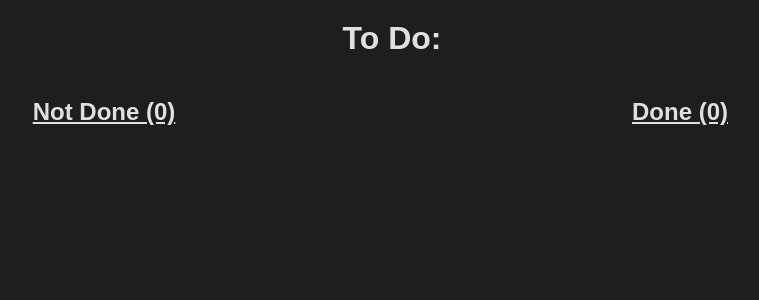
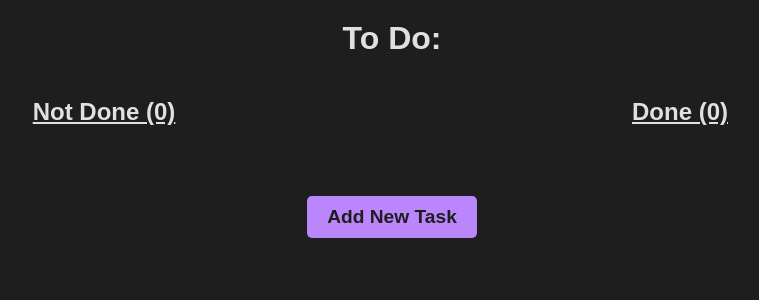
Before and after one commit to Angel-L-G/AngelDSW, a Django app: page /tasks/ in a window 1280 px wide. Shown: the top 300 px of the page, without its empty margins (248-1007 px from the left). Run offline with Django 5.2, Linux system fonts and the light colour scheme; data that the repository does not hold is empty.

Commit message:
feat: add_task form done and working

```diff
--- a/django_basico/ultra-task/task/static/task/styles.css
+++ b/django_basico/ultra-task/task/static/task/styles.css
@@ -1,3 +1,4 @@
+/* BASE STYLES */
 body {
   font-family: "Arial", sans-serif;
   margin: 0;
@@ -24,10 +25,18 @@
   justify-content: center;
 }
 
+/*CARD STYLES*/
+
 .innerContainer {
   display: flex;
   flex-direction: column;
   flex-basis: 40%;
+}
+
+.scrollContainer {
+  max-height: 550px;
+  overflow-y: auto;
+  margin-top: 20px;
 }
 
 .taskCard {
@@ -104,3 +113,101 @@
 .doneText {
   text-decoration: line-through;
 }
+
+.addTaskContainer {
+  text-align: center;
+  margin: 30px 0;
+}
+
+.addTaskContainer a {
+  display: inline-block;
+  background-color: #bb86fc;
+  color: #1e1e1e;
+  padding: 10px 20px;
+  border-radius: 5px;
+  font-size: 1.2em;
+  font-weight: bold;
+  text-decoration: none;
+  transition: background-color 0.3s ease, transform 0.3s ease;
+}
+
+.addTaskContainer a:hover {
+  background-color: #a05ad9;
+  transform: scale(1.05);
+}
+
+.addTaskContainer a:active {
+  transform: scale(0.95);
+}
+
+/*FORM STYLES*/
+
+form {
+  background-color: #2e2e2e;
+  border: 1px solid #4b0082;
+  border-radius: 8px;
+  padding: 20px;
+  max-width: 600px;
+  margin: 20px auto;
+  box-shadow: 0 4px 6px rgba(0, 0, 0, 0.5);
+}
+
+form:hover {
+  box-shadow: 0 8px 12px rgba(0, 0, 0, 0.7);
+}
+
+label {
+  color: #bb86fc;
+  font-size: 1.1em;
+  margin-bottom: 5px;
+  display: block;
+}
+
+input[type="text"],
+textarea {
+  width: 90%;
+  padding: 10px;
+  margin-bottom: 15px;
+  border: 1px solid #4b0082;
+  border-radius: 5px;
+  background-color: #1e1e1e;
+  color: #e0e0e0;
+  font-size: 1em;
+}
+
+input[type="text"]:focus,
+textarea:focus {
+  outline: none;
+  border-color: #bb86fc;
+}
+
+textarea {
+  min-height: 100px;
+  resize: vertical;
+}
+
+input[type="checkbox"] {
+  margin-right: 10px;
+}
+
+label.checkbox-label {
+  display: flex;
+  align-items: center;
+  color: #e0e0e0;
+}
+
+.btn {
+  background-color: #bb86fc;
+  border: none;
+  padding: 10px 20px;
+  border-radius: 5px;
+  color: #1e1e1e;
+  font-size: 1em;
+  font-weight: bold;
+  cursor: pointer;
+  transition: background-color 0.3s ease;
+}
+
+.btn:hover {
+  background-color: #a05ad9;
+}
--- a/django_basico/ultra-task/task/templates/task/home.html
+++ b/django_basico/ultra-task/task/templates/task/home.html
@@ -10,6 +10,8 @@
     <div class="container">
         <div class="innerContainer">
             <h2 class="text"><a href="{% url 'task:done' %}" class="text">Not Done ({{ uncompleted|length }})</a></h2>
+
+            <div class="scrollContainer">
                 {% for task in uncompleted %}
                     <div class="taskCard">
                         <div class="taskHeader">
@@ -28,9 +30,11 @@
                     </div>
                 {% endfor %}
             </div>
+        </div>
 
         <div class="innerContainer">
             <h2 class="text"><a href="{% url 'task:done' %}" class="text">Done ({{ completed|length }})</a></h2>
+            <div class="scrollContainer">
             {% for task in completed %}
                 <div class="taskCard">
                     <div class="taskHeader">
@@ -50,4 +54,9 @@
             {% endfor %}
             </div>
         </div>
+    </div>
+
+    <div class="addTaskContainer">
+        <a href="{% url 'task:add_task' %}">Add New Task</a>
+    </div>
 {% endblock body %}
--- a/django_basico/ultra-task/task/urls.py
+++ b/django_basico/ultra-task/task/urls.py
@@ -6,6 +6,7 @@
 
 urlpatterns = [
     path('', views.home, name='home'),
+    path('task/add/', views.addTask, name='add_task'),
     path('task/done/', views.done, name='done'),
     path('task/undone/', views.undone, name='undone'),
     path('task/<task_slug>/', views.task_detail, name='task_detail'),
--- a/django_basico/ultra-task/task/views.py
+++ b/django_basico/ultra-task/task/views.py
@@ -1,8 +1,10 @@
 from datetime import date
 
-from django.shortcuts import render
+from django.shortcuts import redirect, render
+from django.utils.text import slugify
 
-from task.models import Task
+from .forms import AddTaskForm
+from .models import Task
 
 
 def home(request):
@@ -32,3 +34,27 @@
     not_finished = [task for task in all_tasks if not task.completed]
     status = 'Done'
     return render(request, 'task/task_list.html', {'tasks': not_finished, 'status': status})
+
+
+def addTask(request):
+    if request.method == 'POST':
+        addTaskForm = AddTaskForm(request.POST)
+        if addTaskForm.is_valid():
+            title = addTaskForm.cleaned_data['title']
+            description = addTaskForm.cleaned_data['description']
+            completed = addTaskForm.cleaned_data['completed']
+            due_date = addTaskForm.cleaned_data['due_date']
+
+            task = Task(
+                title=title,
+                description=description,
+                completed=completed,
+                due_date=due_date,
+                slug=slugify(title),
+            )
+
+            task.save()
+            return redirect('task:home')
+    else:
+        addTaskForm = AddTaskForm()
+    return render(request, 'task/addTask.html', {'addTaskForm': addTaskForm})
```
Also changed, not shown: django_basico/ultra-task/task/forms.py (added, +9 -0 lines), django_basico/ultra-task/task/templates/task/addTask.html (added, +13 -0 lines). Lines whose indentation alone changed are shown as unchanged.
